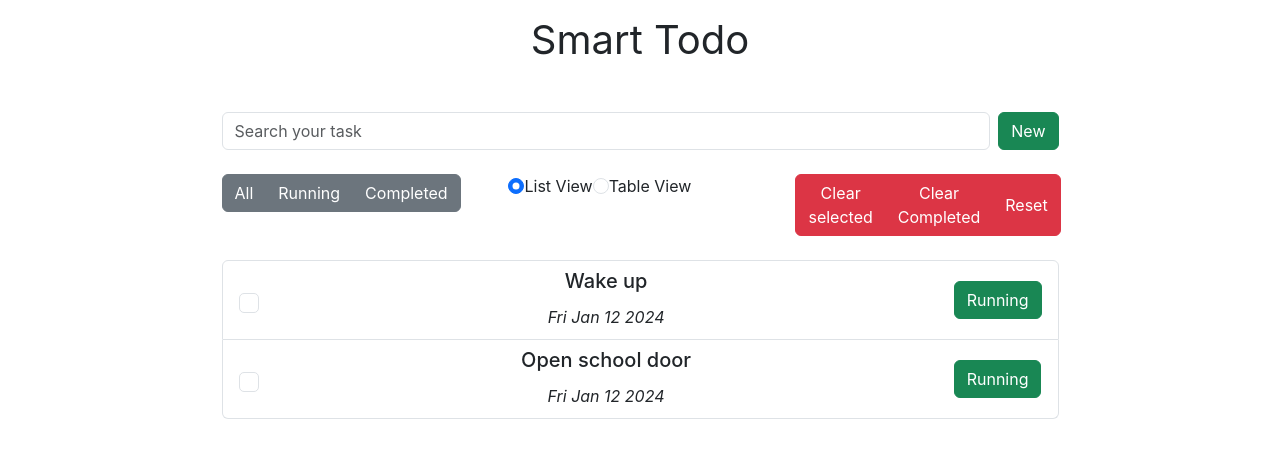
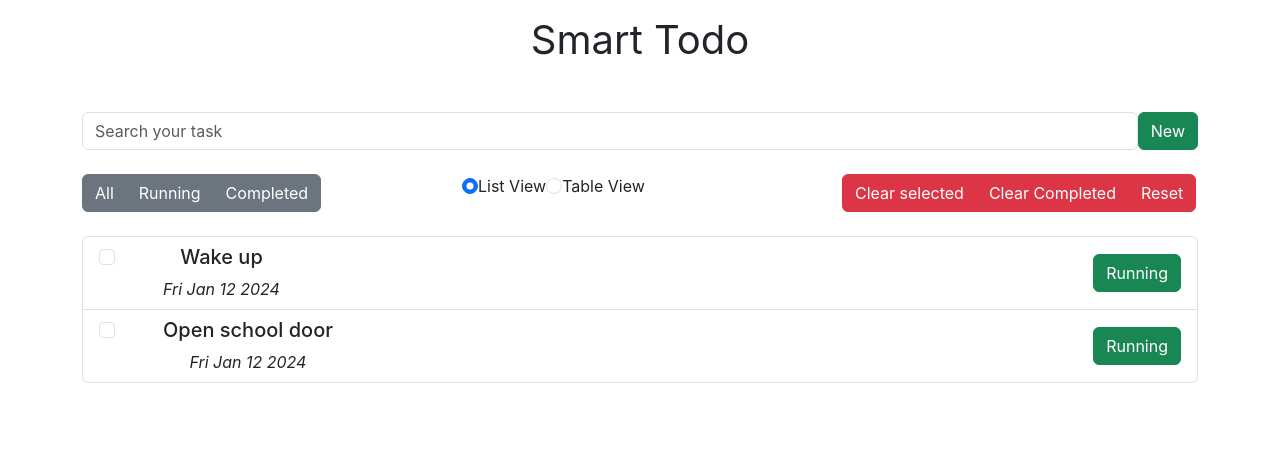
Before and after one commit to Jobayer109/Smart-Todo, a React (Create React App) app: page / in a window 1280 px wide. Shown: the top 458 px of the page. Built offline with nearby package versions, Linux system fonts and the light colour scheme.

Commit message:
Search bar implemented

```diff
--- a/src/components/controller/index.jsx
+++ b/src/components/controller/index.jsx
@@ -19,7 +19,7 @@ const Controller = ({
   reset,
 }) => {
   return (
-    <div className="w-75 m-auto">
+    <div className=" m-auto">
       <SearchPanel
         term={term}
         handleSearch={handleSearch}
--- a/src/components/controller/search-panel.jsx
+++ b/src/components/controller/search-panel.jsx
@@ -4,13 +4,11 @@ import { Button, Input } from "reactstrap";
 
 const SearchPanel = ({ term, handleSearch, toggleForm }) => {
   return (
-    <div className="d-flex my-2  m-auto">
+    <div className="d-flex my-2 m-auto">
       <Input
-        className="me-2"
-        type="text"
         value={term}
         placeholder="Search your task"
-        onChange={handleSearch}
+        onChange={(e) => handleSearch(e.target.value)}
       ></Input>
       <Button color="success" onClick={toggleForm}>
         New
--- a/src/components/listView/index.jsx
+++ b/src/components/listView/index.jsx
@@ -5,8 +5,10 @@ import { Button, Input, ListGroup, ListGroupItem } from "reactstrap";
 const ListItem = ({ todo, toggleSelect, toggleComplete }) => {
   const { id, text, time, description, isComplete, isSelect } = todo;
   return (
-    <ListGroupItem className="d-flex align-items-center justify-content-between fs-5 fw-normal">
+    <ListGroupItem className="d-flex align-items-center justify-content-between">
+      <div className="d-flex">
         <Input
+          className="me-5"
           type="checkbox"
           id={id}
           checked={isSelect}
@@ -17,9 +19,10 @@ const ListItem = ({ todo, toggleSelect, toggleComplete }) => {
           {/* <p>{description}</p> */}
           <span className="fs-6 fst-italic">{time.toDateString()}</span>
         </div>
+      </div>
 
       <Button
-        className="ml-auto"
+        className=""
         onClick={() => toggleComplete(id)}
         color={isComplete ? "danger" : "success"}
       >
@@ -37,7 +40,7 @@ ListItem.propTypes = {
 
 const ListView = ({ todos, toggleSelect, toggleComplete }) => {
   return (
-    <ListGroup className="w-75 text-center m-auto">
+    <ListGroup className="text-center m-auto">
       {todos.map((todo) => (
         <ListItem
           key={todo.id}
--- a/src/components/tableView/index.jsx
+++ b/src/components/tableView/index.jsx
@@ -19,10 +19,10 @@ const RawItem = ({ todo, toggleSelect, toggleComplete }) => {
         {text} <br />
         {/* {description} */}
       </td>
-      <td className="fs-6 fst-italic">{time.toDateString()}</td>
+      <td className="fst-italic">{time.toDateString()}</td>
       <td>
         <Button
-          className="ml-auto"
+          className=" w-50 m-auto"
           onClick={() => toggleComplete(id)}
           color={isComplete ? "danger" : "success"}
         >
@@ -41,8 +41,8 @@ RawItem.propTypes = {
 
 const TableView = ({ todos, toggleSelect, toggleComplete }) => {
   return (
-    <Table className="w-75 m-auto">
-      <thead className="fs-5">
+    <Table className="text-center me-2">
+      <thead>
         <tr>
           <th>#</th>
           <th>Task name</th>
@@ -50,9 +50,10 @@ const TableView = ({ todos, toggleSelect, toggleComplete }) => {
           <th>Actions</th>
         </tr>
       </thead>
-      <tbody className="fs-5 fw-normal">
+      <tbody>
         {todos.map((todo) => (
           <RawItem
+            className=""
             key={todo.id}
             todo={todo}
             toggleSelect={toggleSelect}
--- a/src/components/todos/index.jsx
+++ b/src/components/todos/index.jsx
@@ -48,7 +48,9 @@ class Todo extends Component {
     this.setState({ todos });
   };
 
-  handleSearch = () => {};
+  handleSearch = (value) => {
+    this.setState({ searchTerm: value });
+  };
 
   toggleForm = () => {
     this.setState({
@@ -65,10 +67,10 @@ class Todo extends Component {
     const todos = [todo, ...this.state.todos];
     this.setState({ todos });
     this.toggleForm();
-    console.log(todo);
   };
 
   handleFilter = () => {};
+
   changeView = (event) => {
     this.setState({
       view: event.target.value,
@@ -78,16 +80,23 @@ class Todo extends Component {
   clearCompleted = () => {};
   reset = () => {};
 
+  performSearch = () => {
+    return this.state.todos.filter((t) =>
+      t.text.toLowerCase().includes(this.state.searchTerm.toLowerCase())
+    );
+  };
+
   getView = () => {
+    let todos = this.performSearch();
     return this.state.view === "list" ? (
       <ListView
-        todos={this.state.todos}
+        todos={todos}
         toggleComplete={this.toggleComplete}
         toggleSelect={this.toggleSelect}
       />
     ) : (
       <TableView
-        todos={this.state.todos}
+        todos={todos}
         toggleComplete={this.toggleComplete}
         toggleSelect={this.toggleSelect}
       />
```
Lines whose indentation alone changed are shown as unchanged.
